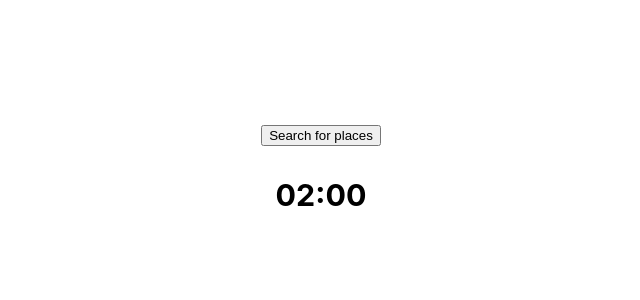
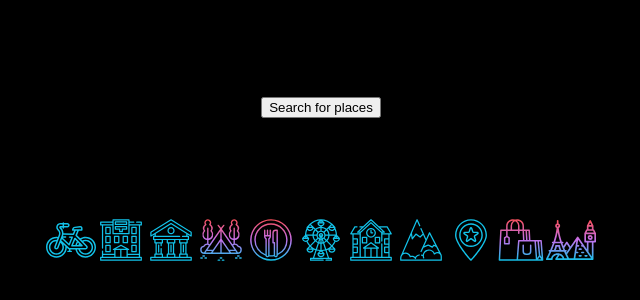
Before and after one commit to alago1/swamphacks-7, a React (Create React App) app in the folder client/: page / in a window 1280 px wide. Shown: the part 216-516 px from the top of the page, without its empty margins (319-959 px from the left). Built offline with nearby package versions, Linux system fonts and the light colour scheme.

Commit message:
Add assets onto home page and change other graphical things

```diff
--- a/client/src/App.css
+++ b/client/src/App.css
@@ -14,7 +14,7 @@
 }
 
 .App-header {
-  background-color: #ffffff;
+  background-color: #000000;
   min-height: 100vh;
   display: flex;
   flex-direction: column;
--- a/client/src/App.tsx
+++ b/client/src/App.tsx
@@ -4,6 +4,7 @@ import { Geolocation } from "./types/geolocation";
 import { attemptGetGeolocation } from "./util/geolocation";
 import Compass from "./Compass";
 import Timer from "./Timer";
+import Filters from "./Filters"
 import "./App.css";
 import { calculate_weighted_avg } from "./util/weighted_avg";
 
@@ -85,6 +86,7 @@ function App() {
             setWeighted(calculate_weighted_avg(data));
           }}
         />
+        <Filters/>
       </header>
     </div>
   );
--- a/client/src/Compass.tsx
+++ b/client/src/Compass.tsx
@@ -88,6 +88,7 @@ const Compass = (props: any) => {
       <div className="compass">
         {/* <div className="arrow"></div> */}
         <div className="compass-circle"></div>
+        <div className="compass-ring"></div>
         {/* <div className="my-point"></div> */}
       </div>
       <button
--- /dev/null
+++ b/client/src/Filters.tsx
@@ -0,0 +1,33 @@
+import React from "react";
+import { isConstTypeReference } from "typescript";
+import bicycle from './assets/Icons/svg/bicycle.svg';
+import building_columns from './assets/Icons/svg/building_columns.svg';
+import building from './assets/Icons/svg/building.svg';
+import campground from './assets/Icons/svg/campground.svg';
+import dining from './assets/Icons/svg/dining.svg';
+import ferris_wheel from './assets/Icons/svg/ferris_wheel.svg';
+import library from './assets/Icons/svg/library.svg';
+import mountains from './assets/Icons/svg/mountains.svg';
+import point_of_interest from './assets/Icons/svg/point_of_interest.svg';
+import shopping from './assets/Icons/svg/shopping.svg';
+import tourist_attraction from './assets/Icons/svg/tourist_attraction.svg';
+
+const Filters = (props: any) => {
+    return(
+        <div>
+            <img src={bicycle}  width='50' height='50'/>
+            <img src={building}  width='50' height='50'/>
+            <img src={building_columns}  width='50' height='50'/>
+            <img src={campground}  width='50' height='50'/>
+            <img src={dining}  width='50' height='50'/>
+            <img src={ferris_wheel}  width='50' height='50'/>
+            <img src={library} width='50' height='50' />
+            <img src={mountains}  width='50' height='50'/>
+            <img src={point_of_interest}  width='50' height='50'/>
+            <img src={shopping}  width='50' height='50'/>
+            <img src={tourist_attraction}  width='50' height='50'/>
+        </div>
+    );
+}
+
+export default Filters;
--- a/client/src/index.css
+++ b/client/src/index.css
@@ -40,13 +40,25 @@ code {
 .compass > .compass-circle,
 .compass > .my-point {
   position: absolute;
-  width: 90%;
-  height: 90%;
+  width: 25%;
+  height: 25%;
   top: 50%;
   left: 50%;
   transform: translate(-50%, -50%);
   transition: transform 0.1s ease-out;
   background: url("assets/Icons/svg/compass_arrow.svg") center no-repeat;
+  background-size: contain;
+}
+
+.compass > .compass-ring {
+  position: absolute;
+  width: 100%;
+  height: 100%;
+  top: 50%;
+  left: 50%;
+  transform: translate(-50%, -50%);
+  transition: transform 0.1s ease-out;
+  background: url("assets/Icons/svg/compass_ring.svg") center no-repeat;
   background-size: contain;
 }
 
```
Also changed, not shown: 1 other file (tests, documents, lock files or other folders).
